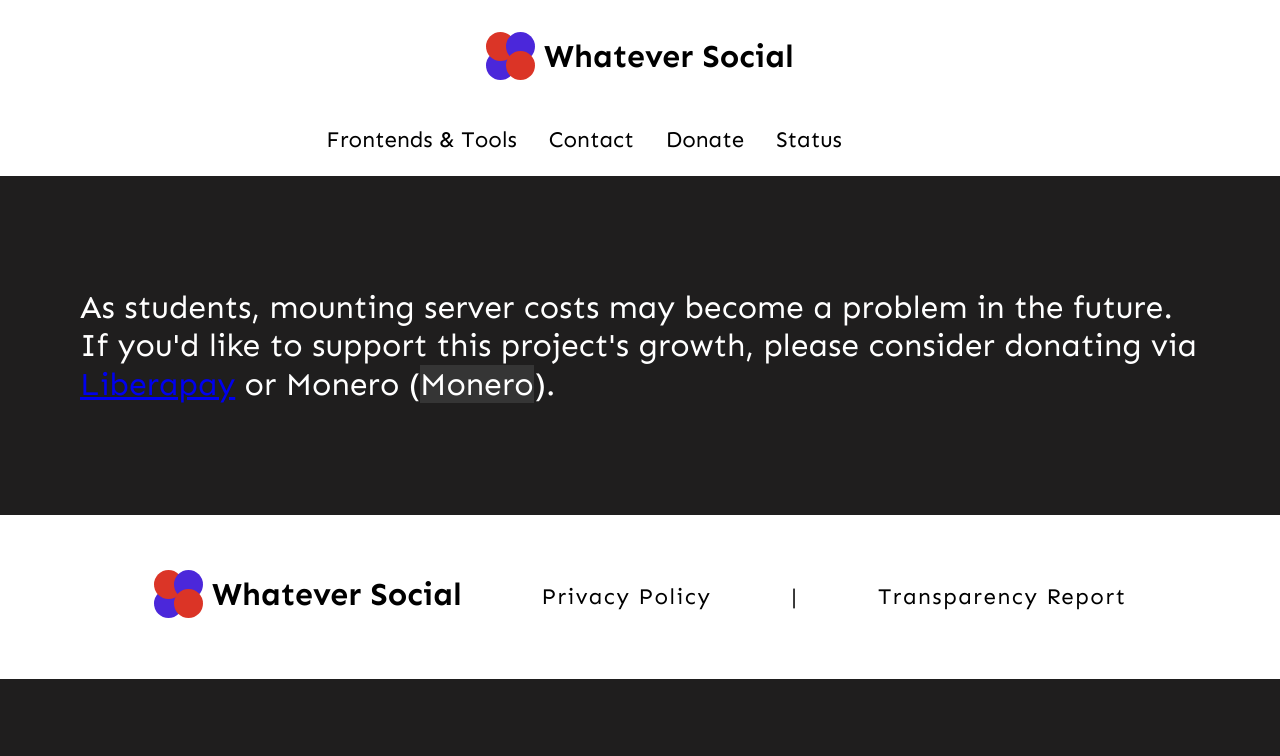
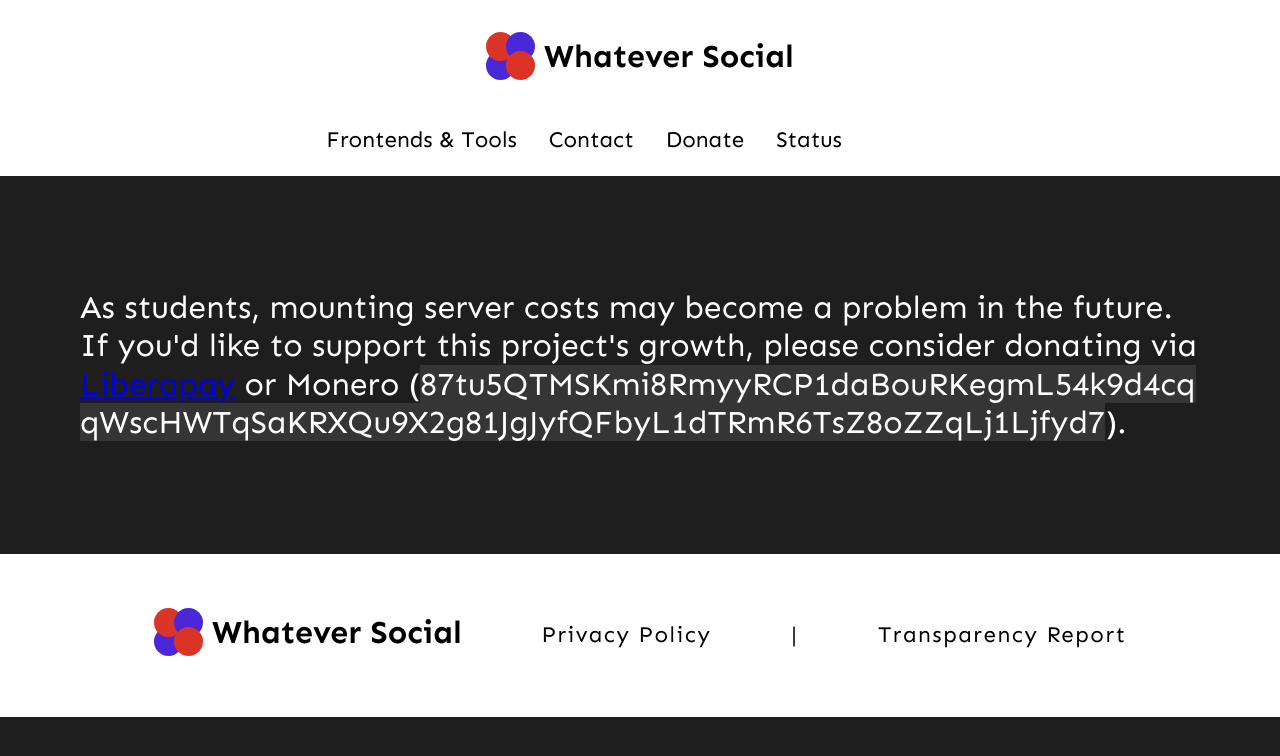
Before and after one commit to WhateverLabs/WhateverSite, a SvelteKit app: page /donate in a window 1280 px wide. Shown: the top 756 px of the page. Built offline with nearby package versions, Linux system fonts and the light colour scheme; some icons are missing.

Commit message:
hotfix: donate

```diff
--- a/src/routes/donate/+page.svelte
+++ b/src/routes/donate/+page.svelte
@@ -7,7 +7,7 @@
 				target="_blank"
 				rel="noopener noreferrer">Liberapay</a
 			>
-			or Monero (<code>Monero</code>).
+			or Monero (<code>87tu5QTMSKmi8RmyyRCP1daBouRKegmL54k9d4cqqWscHWTqSaKRXQu9X2g81JgJyfQFbyL1dTRmR6TsZ8oZZqLj1Ljfyd7</code>).
 		</p>
 	</div>
 </div>
```
